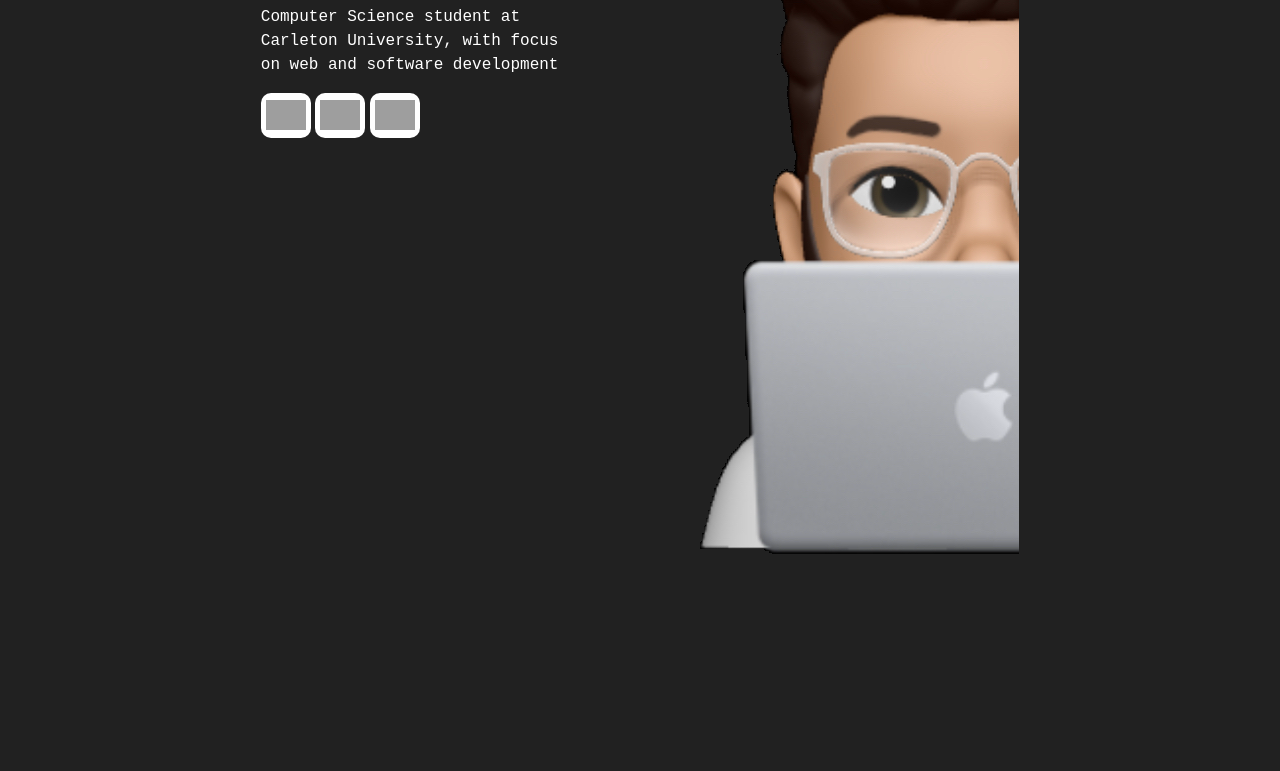
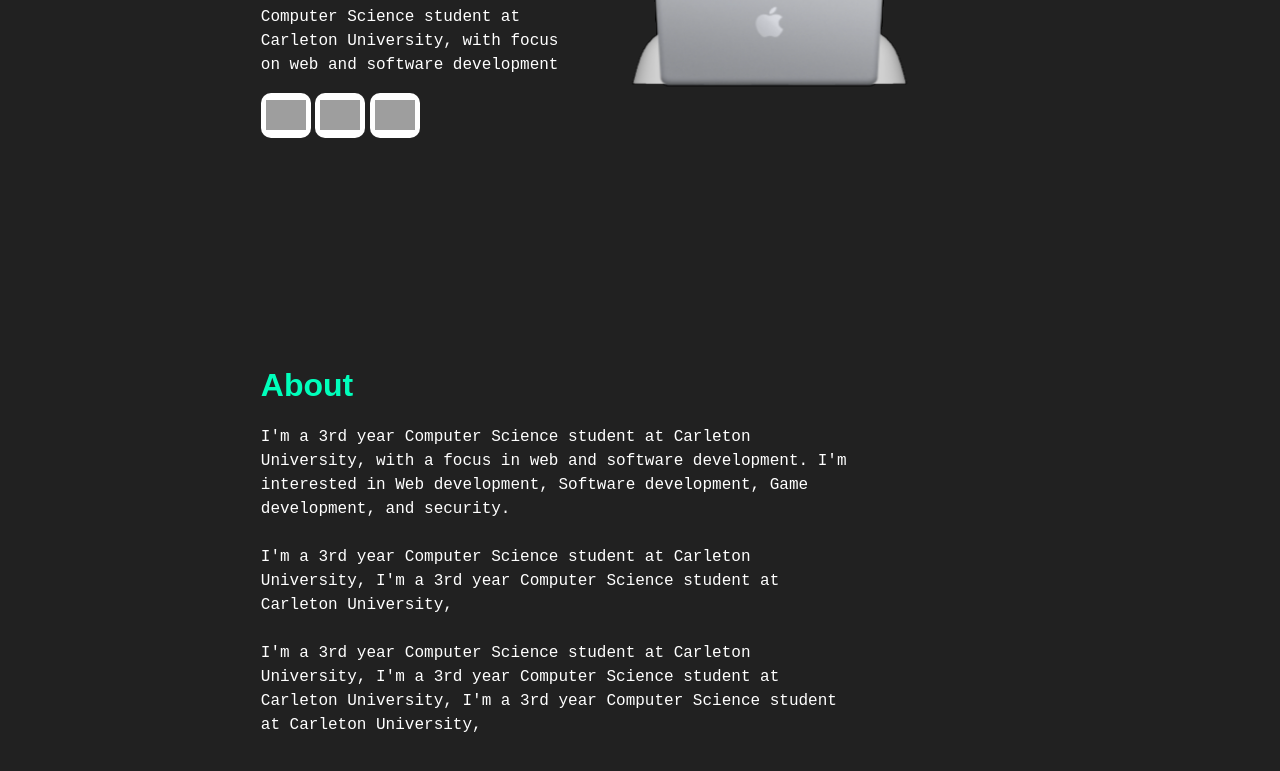
Before and after one commit to g-kassis/Website, a website: page index.html in a window 1280 px wide. Shown: the part 466-1237 px from the top of the page. Drawn offline with Linux system fonts and the light colour scheme; grey boxes are pictures that could not be loaded.

Commit message:
Update styles.css

```diff
--- a/public/styles/styles.css
+++ b/public/styles/styles.css
@@ -86,6 +86,10 @@ body::-webkit-scrollbar-thumb{
 }
 .header2{
   color: #00FFBB;
+}
+#homeImg{
+  height: 400px;
+  width:400px;
 }
 .section{
   overflow: auto;
```
